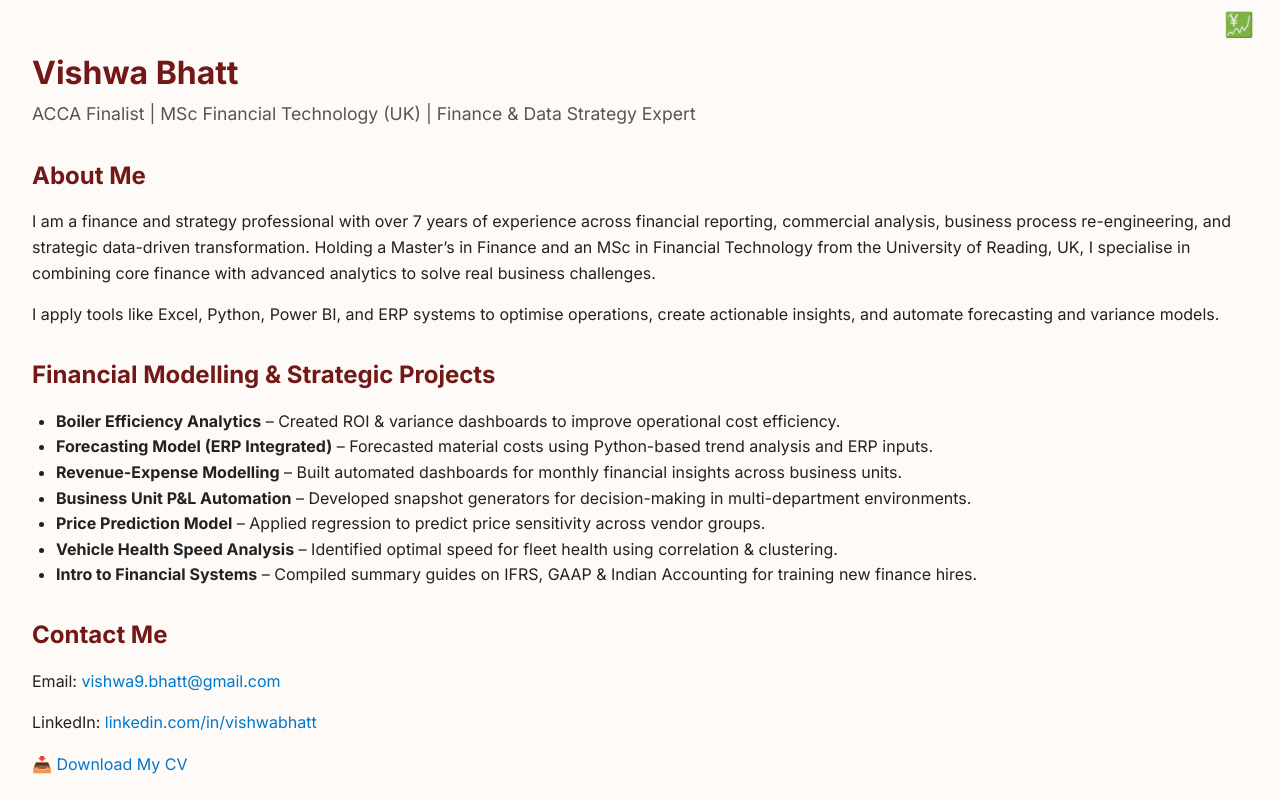
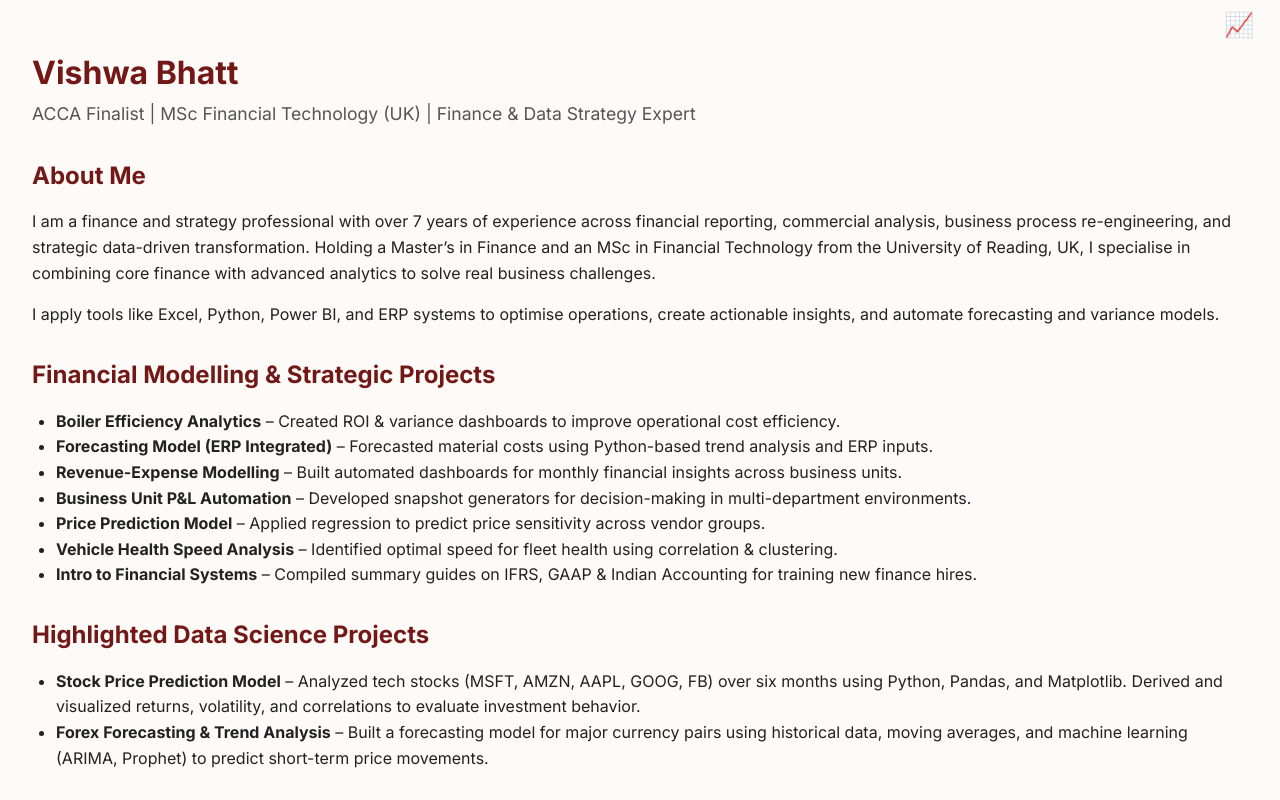
Before and after one commit to vishwa-999/VishwaBhatt-Portfolio, a plain HTML site: page index.html in a window 1280 px wide. Shown: the top 800 px of the page. Drawn offline with Linux system fonts and the light colour scheme.

Commit message:
Enhance layout, update theme toggle, add strategic project modules

```diff
--- a/index.html
+++ b/index.html
@@ -71,7 +71,7 @@
 </head>
 <body>
 
-  <button class="theme-toggle" onclick="toggleTheme()" title="Switch Theme">💹</button>
+  <button class="theme-toggle" onclick="toggleTheme()" title="Switch Theme">📈</button>
 
   <h1>Vishwa Bhatt</h1>
   <p class="tagline">ACCA Finalist | MSc Financial Technology (UK) | Finance & Data Strategy Expert</p>
@@ -99,6 +99,14 @@
     </ul>
   </div>
 
+  <div class="section" id="projects">
+    <h2>Highlighted Data Science Projects</h2>
+    <ul>
+      <li><strong>Stock Price Prediction Model</strong> – Analyzed tech stocks (MSFT, AMZN, AAPL, GOOG, FB) over six months using Python, Pandas, and Matplotlib. Derived and visualized returns, volatility, and correlations to evaluate investment behavior.</li>
+      <li><strong>Forex Forecasting & Trend Analysis</strong> – Built a forecasting model for major currency pairs using historical data, moving averages, and machine learning (ARIMA, Prophet) to predict short-term price movements.</li>
+    </ul>
+  </div>
+
   <div class="section contact" id="contact">
     <h2>Contact Me</h2>
     <p>Email: <a href="mailto:vishwa9.bhatt@gmail.com">vishwa9.bhatt@gmail.com</a></p>
```
